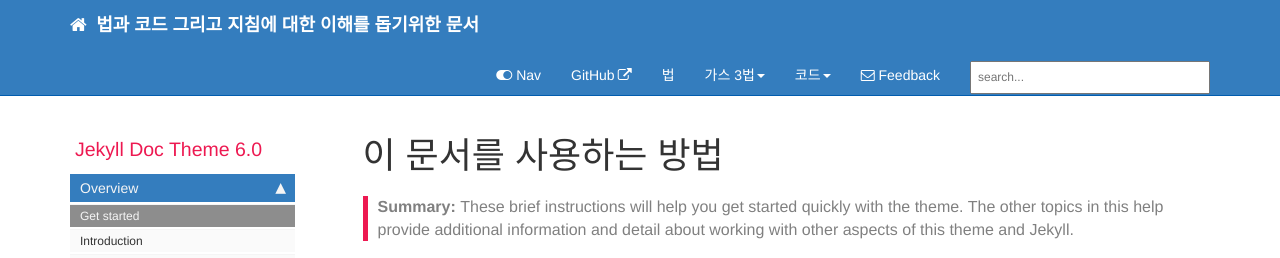
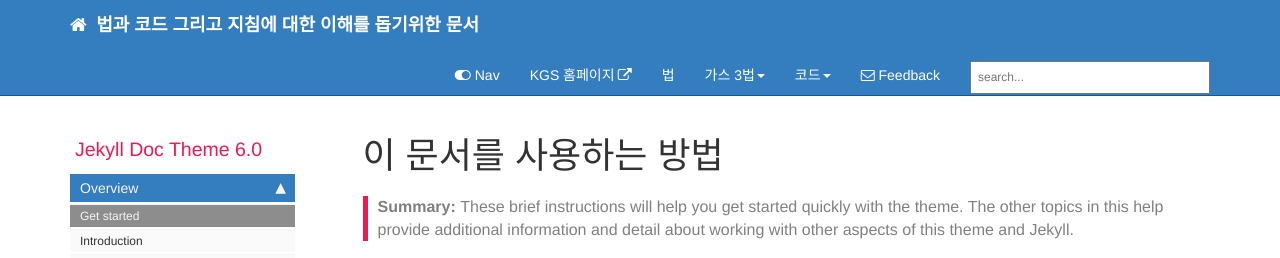
Before and after one commit to kgs-code/kgs-code.github.io, a Jekyll site: the page built from index.md, in a window 1280 px wide and 900 px high. Shown: the top 258 px of the window. Built offline with Jekyll 4.4.1, drawn with Linux system fonts in a browser that asks for light colours; comment, search, counter and statistics services are not loaded.

Commit message:
Update topnav.yml

```diff
--- a/_data/topnav.yml
+++ b/_data/topnav.yml
@@ -3,8 +3,8 @@
 topnav:
 - title: Topnav
   items:
-    - title: GitHub
-      external_url: https://github.com/tomjoht/documentation-theme-jekyll
+    - title: KGS 홈페이지
+      external_url: https://www.kgs.or.kr
     - title: 법
       url: /news
 
```
